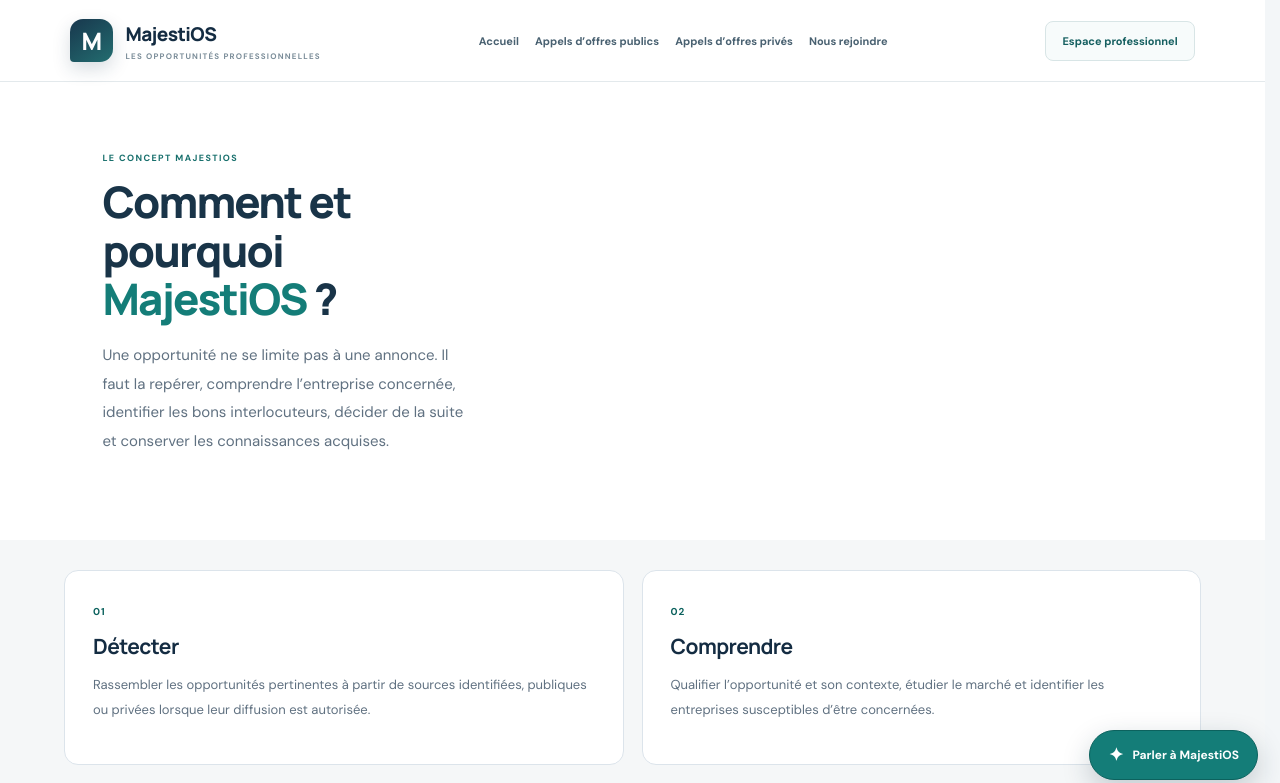
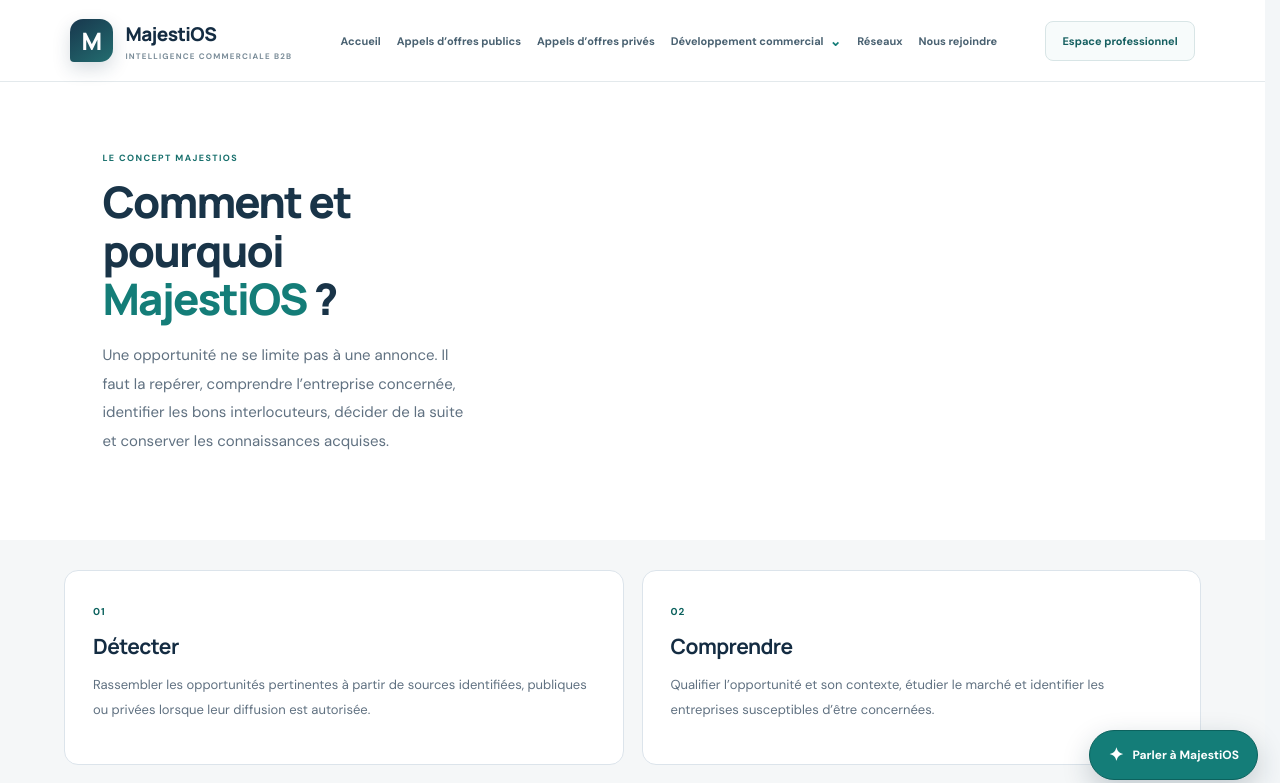
Before and after one commit to Chexpeer/Majestios, a Next.js app: page /comment-et-pourquoi in a window 1280 px wide. Shown: the top 783 px of the page. Built offline with nearby package versions, Linux system fonts and the light colour scheme.

Commit message:
Use shared navigation for consistent site links

```diff
--- a/src/app/comment-et-pourquoi/page.tsx
+++ b/src/app/comment-et-pourquoi/page.tsx
@@ -1,4 +1,5 @@
 import Link from "next/link";
+import PublicHeader from "@/components/public-header";
 
 export const metadata = {
   title: "Comment et pourquoi MajestiOS ? — MajestiOS",
@@ -8,19 +9,7 @@ export const metadata = {
 export default function ConceptPage() {
   return (
     <main className="public-site concept-page">
-      <header className="public-header">
-        <Link className="public-brand" href="/" aria-label="MajestiOS, accueil">
-          <span className="public-brand-mark">M</span>
-          <span><strong>MajestiOS</strong><small>LES OPPORTUNITÉS PROFESSIONNELLES</small></span>
-        </Link>
-        <nav className="public-nav" aria-label="Navigation principale">
-          <Link href="/">Accueil</Link>
-          <Link href="/#recherche">Appels d’offres publics</Link>
-          <Link href="/appels-offres-prives">Appels d’offres privés</Link>
-          <Link href="/nous-rejoindre">Nous rejoindre</Link>
-        </nav>
-        <Link className="header-login" href="/#demande-acces">Espace professionnel</Link>
-      </header>
+      <PublicHeader />
 
       <section className="how-section concept-hero">
         <div>
```
